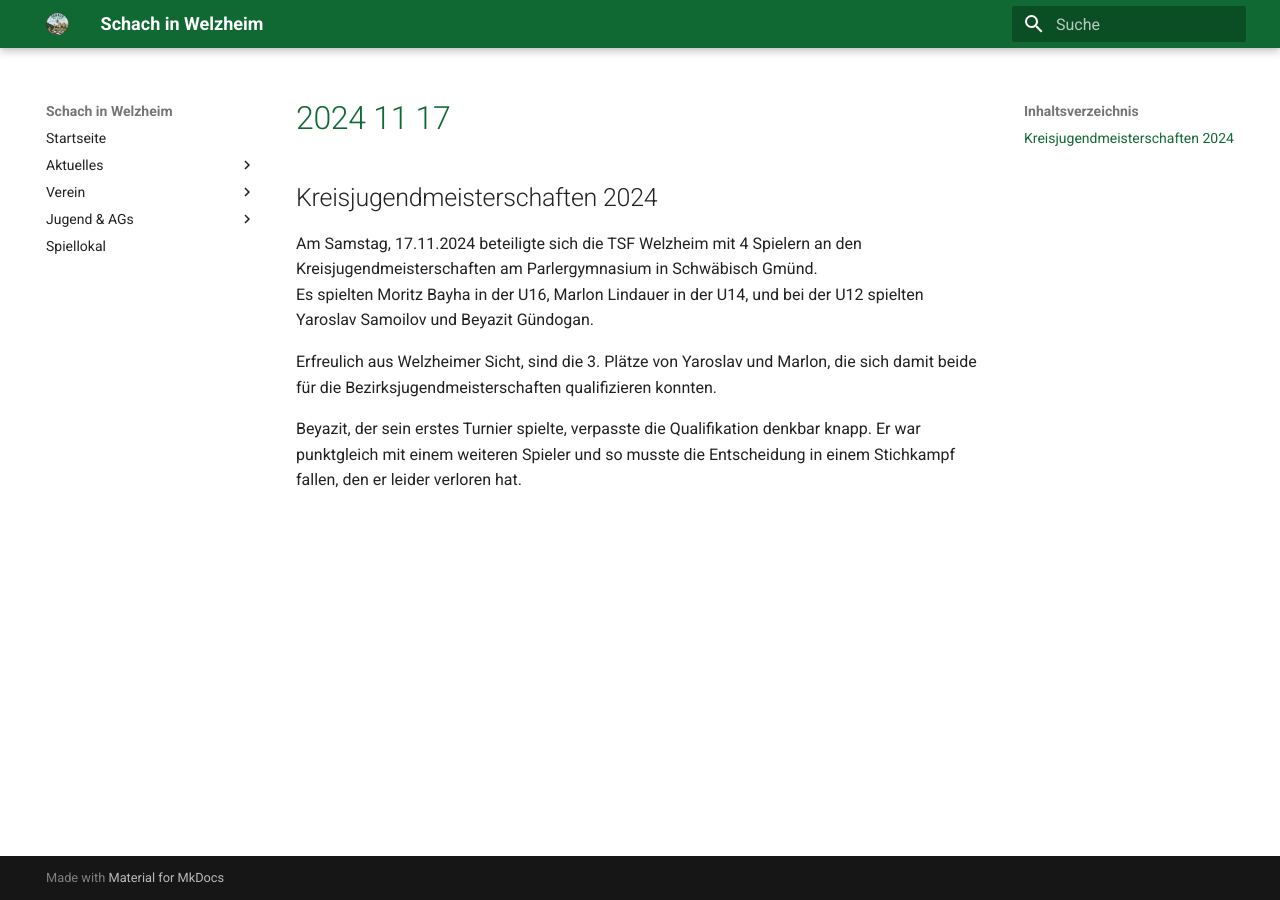
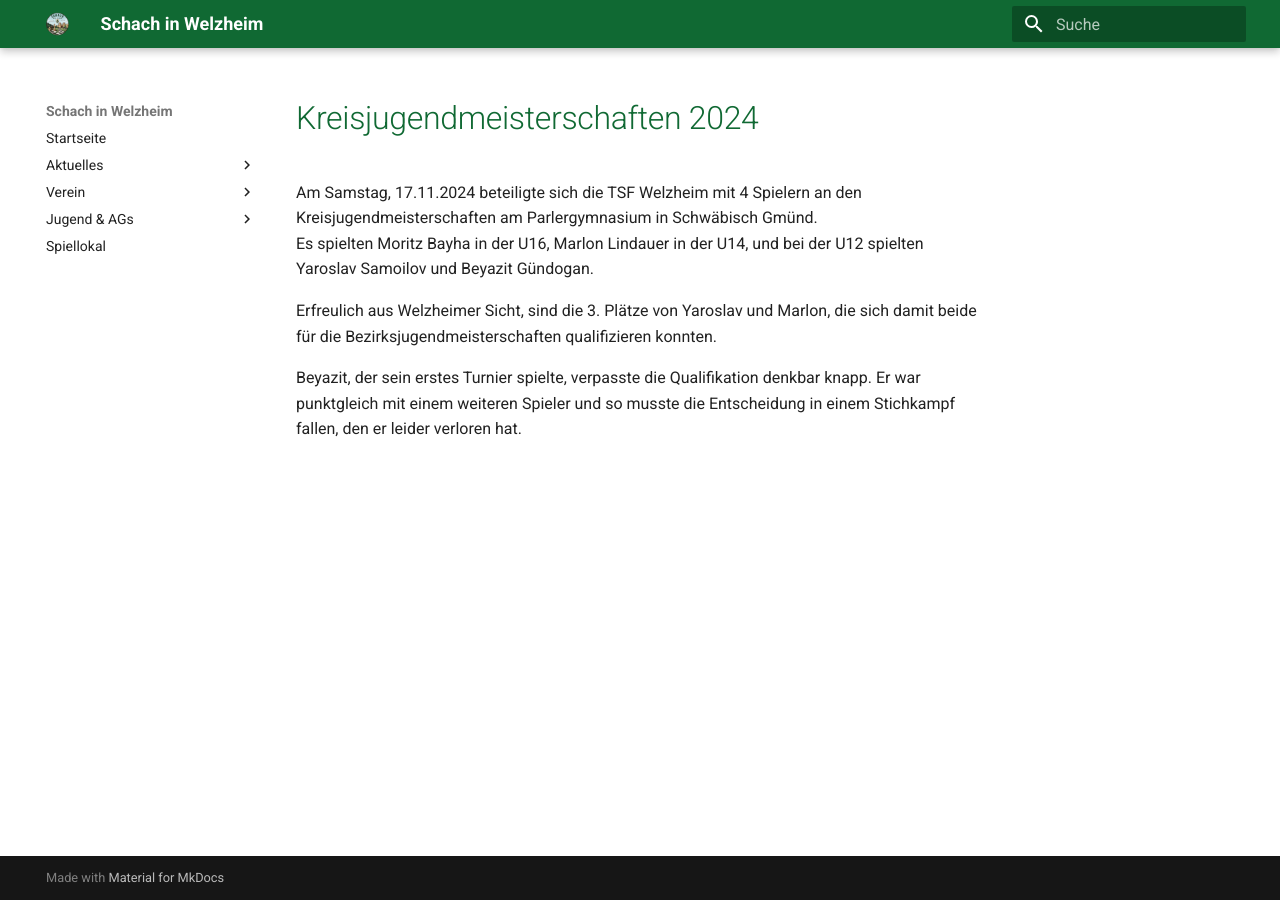
Before and after one commit to schachwelzheim/schachwelzheim, an MkDocs documentation site: the page built from docs/aktuelles/2024-11-17.md, in a window 1280 px wide. Built offline with MkDocs 1.6.1 and Material for MkDocs 9.7.7, drawn with Linux system fonts in a browser that asks for light colours.

Commit message:
Change heading level for Kreisjugendmeisterschaften 2024

```diff
--- a/docs/aktuelles/2024-11-17.md
+++ b/docs/aktuelles/2024-11-17.md
@@ -1,4 +1,4 @@
-## Kreisjugendmeisterschaften 2024
+# Kreisjugendmeisterschaften 2024
 
 Am Samstag, 17.11.2024 beteiligte sich die TSF Welzheim mit 4 Spielern an den Kreisjugendmeisterschaften am Parlergymnasium in Schwäbisch Gmünd.
 Es spielten Moritz Bayha in der U16, Marlon Lindauer in der U14, und bei der U12 spielten Yaroslav Samoilov und Beyazit Gündogan.
```
